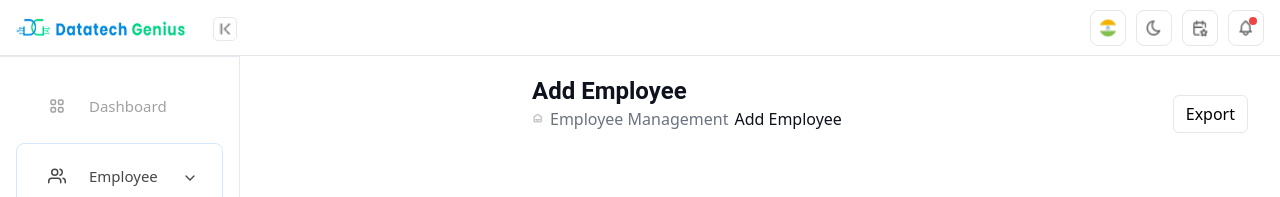
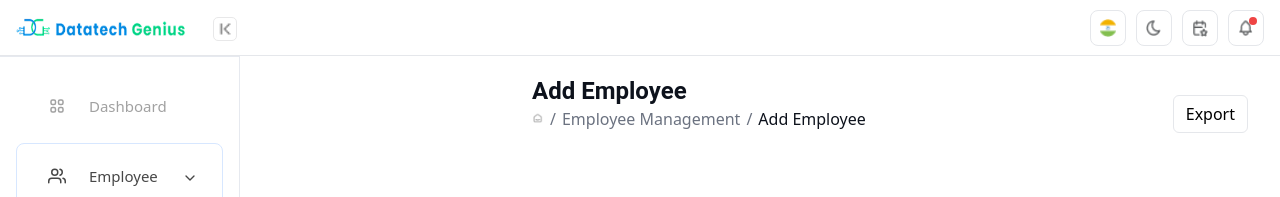
Before and after one commit to SabeethaLakshmanan/HrmsProject, a React (Create React App) app: page /employees/add in a window 1280 px wide. Shown: the top 197 px of the page. Built offline with nearby package versions, Linux system fonts and the light colour scheme.

Commit message:
Add employee designed fully

```diff
--- a/src/Routing/Routing.js
+++ b/src/Routing/Routing.js
@@ -7,6 +7,8 @@ import Security from "../pages/Settings/Security/Security";
 import EmployeeList from "../pages/Employee/EmployeeList/EmployeeList";
 import AddEmployee from "../pages/Employee/AddEmployee/AddEmployee";
 import ProfileOverview from "../pages/Employee/ProfileOverview/ProfileOverview";
+import EditEmployee from "../pages/Employee/EditEmployee/EditEmployee";
+import EmployeeDocuments from "../pages/Employee/Documents/EmployeeDocuments";
 
 const Routing = () => {
   return (
@@ -22,6 +24,8 @@ const Routing = () => {
          <Route path="employees/list" element={<EmployeeList />} />
          <Route path="employees/add" element={<AddEmployee />} />
          <Route path="employees/profile" element={<ProfileOverview />} />
+         <Route path="/employee/edit" element={<EditEmployee />} />
+          <Route path="/employees/documents/:id" element={<EmployeeDocuments />} />
         </Route>
       </Routes>
     </BrowserRouter>
--- a/src/pages/Employee/AddEmployee/AddEmployee.jsx
+++ b/src/pages/Employee/AddEmployee/AddEmployee.jsx
@@ -12,7 +12,9 @@ const AddEmployee = () => {
 
           <div className="breadcrumb">
           <img src={breadcrumbIcon} alt="breadcrumb" />
+          <span className="separator">/</span>
           <span>Employee Management</span>
+          <span className="separator">/</span>
           <span className="active">Add Employee</span>
         </div>
         </div>
```
